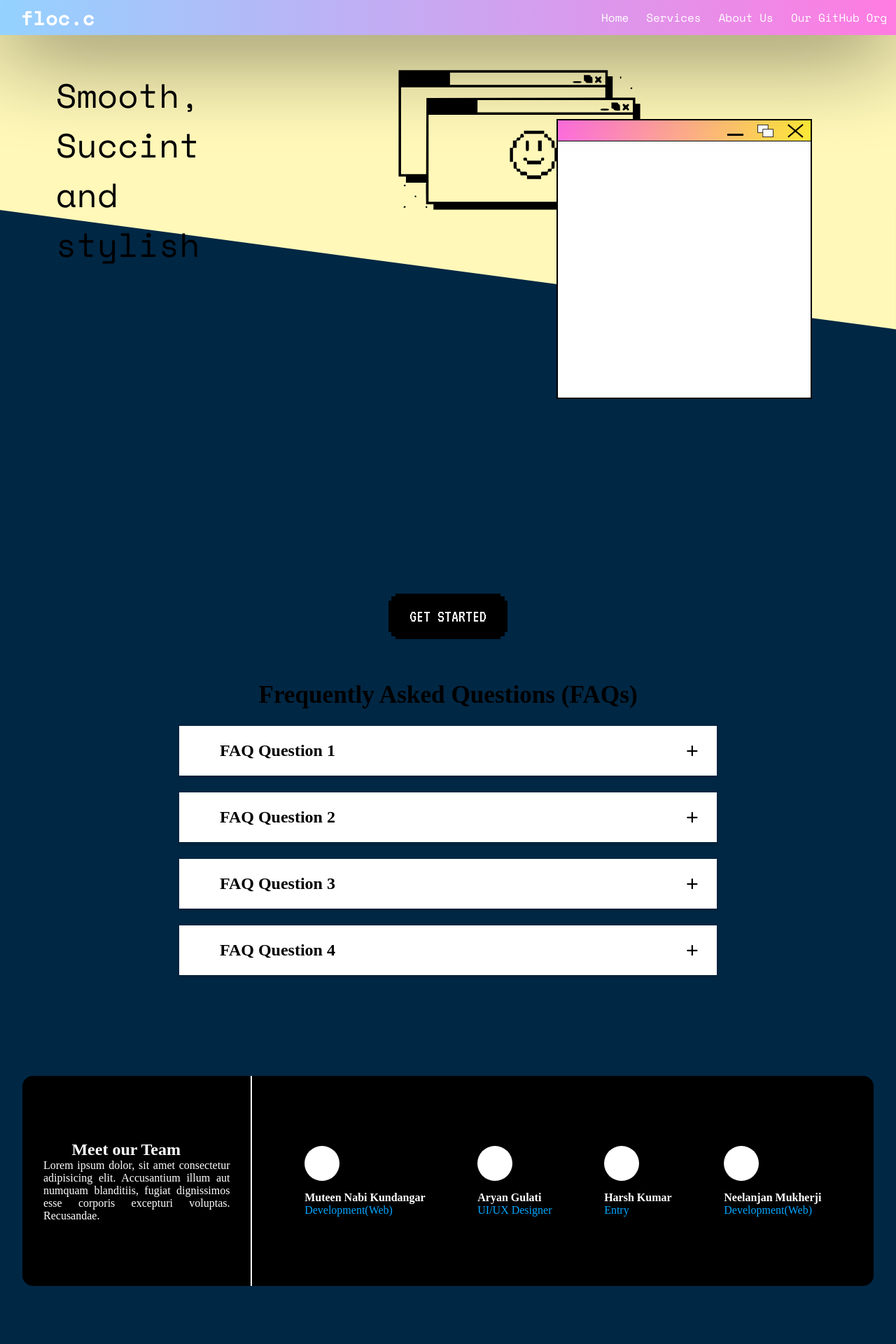
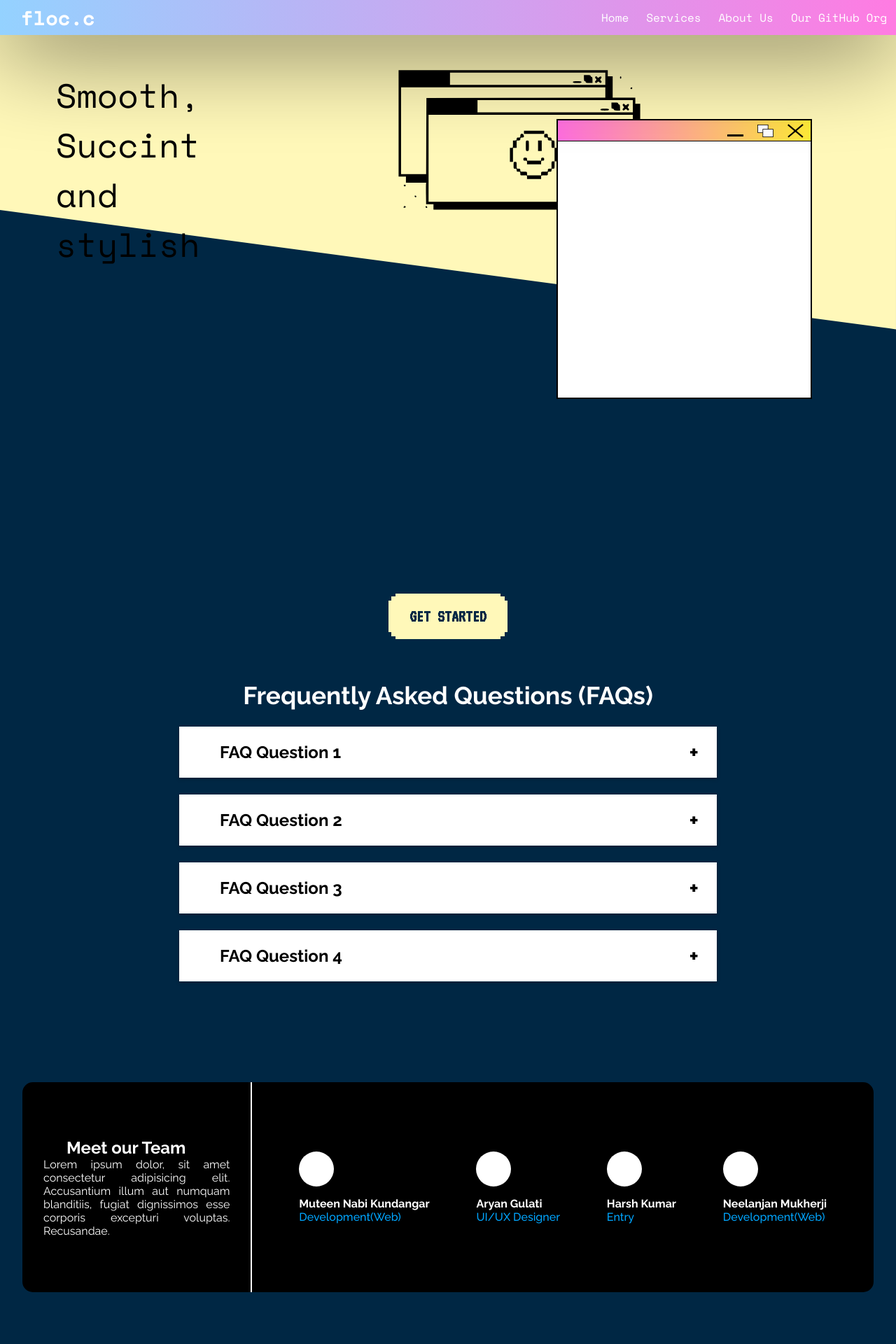
Before and after one commit to Maverick7274/Online-Compiler, a Node server app: page / in a window 1280 px wide. Shown: the top 1920 px of the page at 70% size. Run offline with Node 20, Linux system fonts and the light colour scheme; some libraries are stand-ins or nearby versions.

Commit message:
Landing Page Button Color Updated

```diff
--- a/public/css/style.css
+++ b/public/css/style.css
@@ -39,8 +39,9 @@ a
 }
 
 body
-{background: #002744;
-
+{
+    background: #002744;
+    font-family: 'Raleway', sans-serif;
 }
 
 .footer-btn
@@ -148,9 +149,11 @@ body
     display: block;
     margin: 10px;
     font-family: 'VT323';
+    font-size: 1.2rem;
+    font-weight: 900;
     text-transform: uppercase;
     font-size: 25px;
-    color: white;
+    color: #002744;
 }
 
 .pixel2::before {
@@ -161,7 +164,7 @@ body
     bottom: 10px;
     left: -10px;
     right: -10px;
-    background: black;
+    background: #FFF8B9;
     z-index: -1;
 }
 
@@ -173,14 +176,14 @@ body
     bottom: 4px;
     left: -6px;
     right: -6px;
-    background: black;
+    background: #FFF8B9;
     z-index: -1;
 }
 
 .pixel2 {
     padding: 10px 10px;
     position: relative;
-    background: black;
+    background: #FFF8B9;
     width: auto;
     z-index: 2;
 }
@@ -291,6 +294,7 @@ body
 
 #faq h1
 {
+    color: #fff;
     font-size: 2.2rem;
     text-align: center;
 }
```
